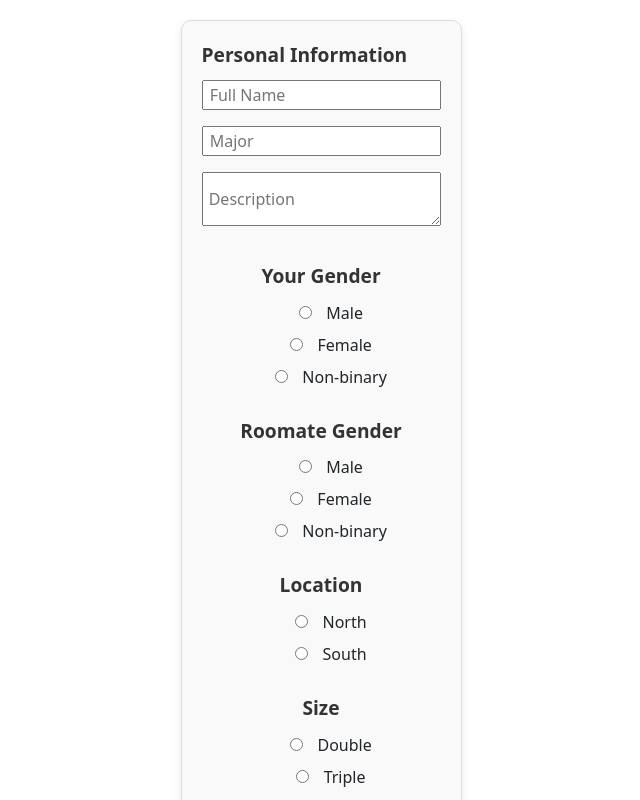
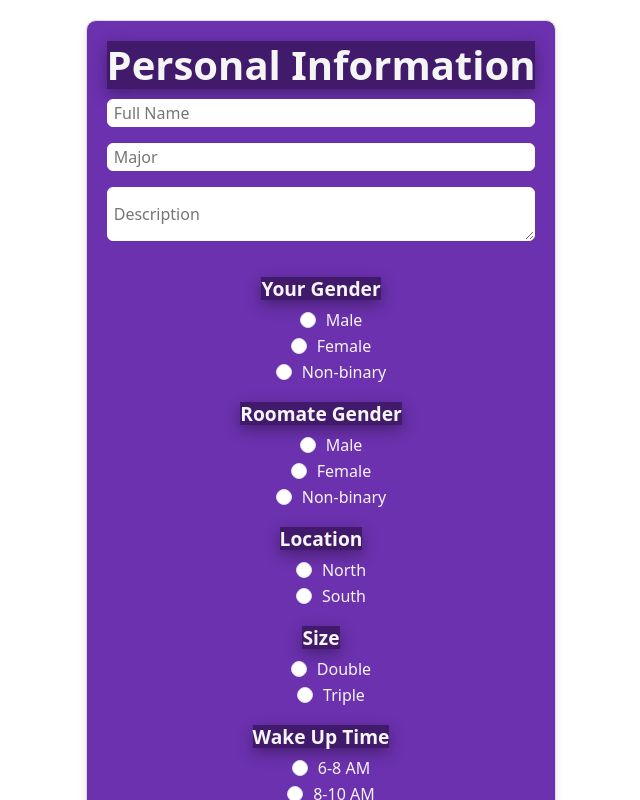
Before and after one commit to 392-f24/WildQuarters, a React (Vite) app: page / in a window 1280 px wide. Shown: the top 800 px of the page, without its empty margins (319-959 px from the left). Built offline with nearby package versions, Linux system fonts and the light colour scheme.

Commit message:
form css

```diff
--- a/package.json
+++ b/package.json
@@ -13,6 +13,7 @@
   "dependencies": {
     "bootstrap": "^5.3.3",
     "bootstrap-icons": "^1.11.3",
+    "firebase": "^10.14.0",
     "react": "^18.3.0",
     "react-dom": "^18.3.0",
     "react-router-dom": "^6.26.2"
--- a/src/components/Answer.jsx
+++ b/src/components/Answer.jsx
@@ -1,14 +1,20 @@
 import './PrefForm.css';
 
 const Answer = (props) => {
-    return (<div>
-        <input
+    return (<div className="form-check">
+            <input
             type="radio"
+            className="form-check-input"
             name={props.name}
             value={props.answer}
             checked={props.data[props.name] === props.answer}
-            onChange={(e) => props.handleChange(e)}/> {props.answer}
-    </div>);
+            onChange={(e) => props.handleChange(e)}/>
+            <label
+            className="form-check-label"
+            for={props.name}>
+                {props.answer}
+            </label>
+        </div>);
 }
 
 export default Answer;
--- a/src/components/PrefForm.css
+++ b/src/components/PrefForm.css
@@ -5,17 +5,23 @@ form {
     padding: 20px;
     border: 1px solid #ddd;
     border-radius: 10px;
-    background-color: #f9f9f9;
+    background-color: #6c31af;
     box-shadow: 0 4px 8px rgba(0, 0, 0, 0.1);
 }
 
 /* Label Styling */
-form label {
-    font-size: 1.2em;
-    color: #333;
+
+form h1, h2 {
+    color: whitesmoke;
     font-weight: bold;
     display: block;
     margin-bottom: 10px;
+    background-color: #411a6c;
+    box-shadow: rgba(0, 0, 0, 0.35) 0px 5px 15px;
+}
+
+form h2 {
+    font-size: 1.2em;
 }
 
 /* Styling for each question's container */
@@ -26,6 +32,10 @@ form > div {
 /* Radio Buttons and Options */
 form input[type="radio"] {
     margin-right: 10px;
+}
+
+form label {
+    color: whitesmoke;
 }
 
 form div > div {
@@ -39,15 +49,16 @@ form button {
     padding: 10px 20px;
     font-size: 1em;
     color: #fff;
-    background-color: #007bff;
+    background-color: #411a6c;
     border: none;
     border-radius: 5px;
     cursor: pointer;
+    box-shadow: rgba(0, 0, 0, 0.35) 0px 5px 15px;
     transition: background-color 0.3s ease;
 }
 
 form button:hover {
-    background-color: #0056b3;
+    background-color: #311550;
 }
 
 .personal-info {
--- a/src/components/PrefForm.jsx
+++ b/src/components/PrefForm.jsx
@@ -33,10 +33,10 @@ const PrefForm = () => {
     return (
         <form>
             <div className="personal-info">
-                <label>Personal Information</label>
-                <input type="text" placeholder=" Full Name" name="fullname" value={data.fullname} onChange={(event) => handleChange(event)}/>
-                <input type="text" placeholder=" Major" name="major" value={data.major} onChange={(event) => handleChange(event)}/>
-                <textarea placeholder=" Description" name="desc" value={data.desc} onChange={(event) => handleChange(event)}/>
+                <h1>Personal Information</h1>
+                <input className="border rounded border-white" type="text" placeholder=" Full Name" name="fullname" value={data.fullname} onChange={(event) => handleChange(event)}/>
+                <input className="border rounded border-white" type="text" placeholder=" Major" name="major" value={data.major} onChange={(event) => handleChange(event)}/>
+                <textarea className="border rounded border-white" placeholder=" Description" name="desc" value={data.desc} onChange={(event) => handleChange(event)}/>
             </div>
 
             <Question label="Your Gender" name="gender" answers={['Male', 'Female', 'Non-binary']} data={data} handleChange={handleChange} />
--- a/src/components/Question.jsx
+++ b/src/components/Question.jsx
@@ -4,8 +4,8 @@ import Answer from './Answer.jsx';
 
 const Question = (props) => {
     return (
-        <div>
-            <label>{props.label}</label>
+        <div className="mb-3">
+            <h2 className="form-label">{props.label}</h2>
             {props.answers.map((answer) => <Answer key={answer} answer={answer} name={props.name} data={props.data} handleChange={props.handleChange}/>)}
         </div>
     );
```
Also changed, not shown: src/components/Dispatcher.jsx (line endings or trailing spaces), src/components/MatchCard.jsx (line endings or trailing spaces), src/components/Matches.jsx (line endings or trailing spaces), 1 other file (tests, documents, lock files or other folders).
